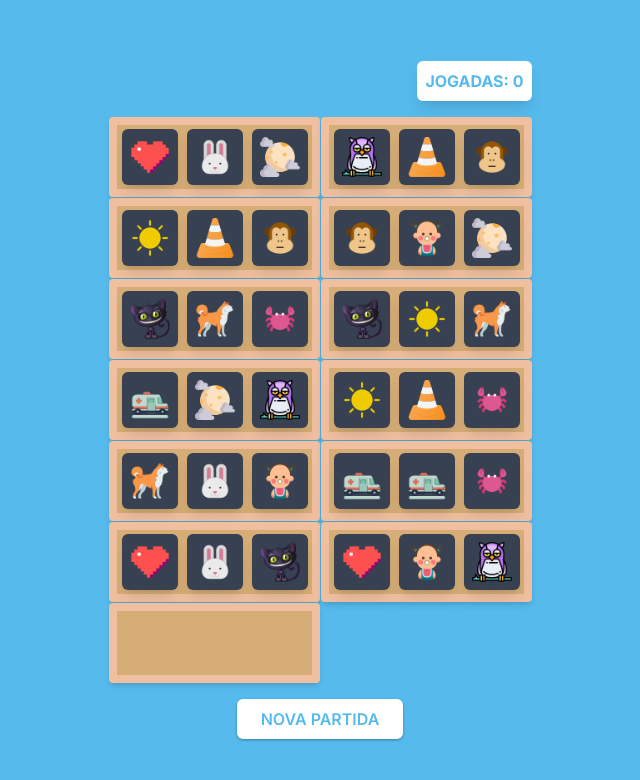
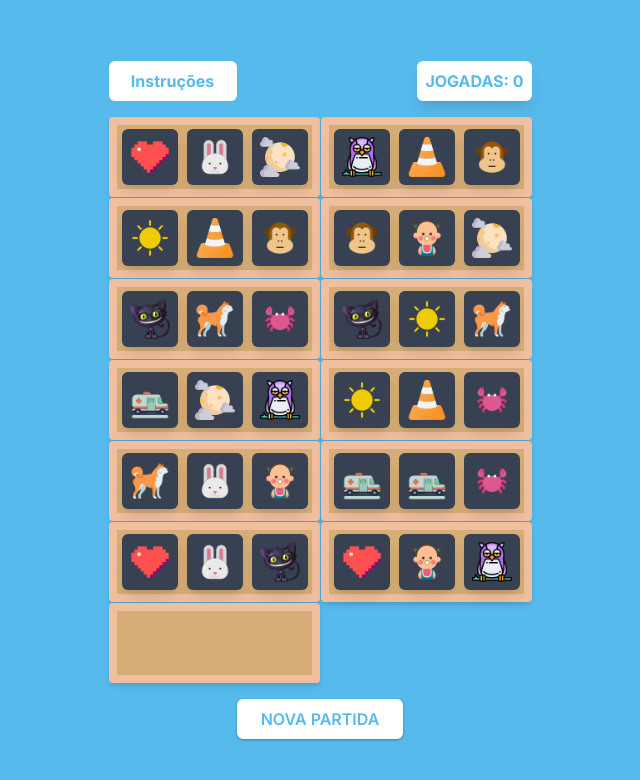
Before and after one commit to manoelps/Jogo-Organizar-Itens-NextJS, a Next.js app: page / in a window 1280 px wide. Shown: the top 780 px of the page, without its empty margins (320-960 px from the left). Built offline with nearby package versions, Linux system fonts and the light colour scheme.

Commit message:
adicionado instrucoes de como jogar

```diff
--- a/src/app/page.tsx
+++ b/src/app/page.tsx
@@ -3,17 +3,53 @@
 import useGame from '@/hooks/useGame';
 import classNames from 'classnames';
 import Image from 'next/image';
+import { useState } from 'react';
 
 const Page = () => {
+	const [seeInstructions, setSeeInstructions] = useState(false);
+
 	const { galleries, handleCardClick, shake, activeGalery, handleItemClick, activeItem, resetGame, play, handleReload } = useGame();
 
 	return (
 		<main className="flex justify-center items-center lg:h-screen md:h-screen">
 			<div>
-				<div className=" w-full flex justify-end py-4">
-					{/* <div className="flex justify-center items-center bg-white p-2 rounded-md font-bold text-[#56BAEC] w-32">
-						<Stopwatch />
-					</div> */}
+				<div className=" w-full flex justify-between py-4">
+					<div
+						onClick={() => {
+							setSeeInstructions(!seeInstructions);
+						}}
+						className="flex justify-center items-center bg-white p-2 rounded-e-md md:rounded-md lg:rounded-md font-bold text-[#56BAEC] w-32 cursor-pointer"
+					>
+						Instruções
+						{seeInstructions && (
+							<div className="absolute w-full lg:w-[400px]  top-0  lg:top-1/2 left-1/2 transform -translate-x-1/2 lg:-translate-y-1/2 bg-white rounded-b-lg lg:rounded-lg z-10 shadow shadow-black/80 border-2 border-white">
+								<div className=" pt-4 pl-4 pr-4  flex justify-center flex-col">
+									<div className="flex flex-col gap-4">
+										<h2 className="">Início do Jogo</h2>
+										<div className="font-medium pl-2">
+											Ao iniciar o jogo, você verá uma série de cards dispostos em uma grade, com 3 espaços vagos
+										</div>
+										<h2 className="">Mover um Card</h2>
+										<div className="font-medium pl-2">Para mover um card, siga estes passos:</div>
+										<h3 className="">1. Selecione o Card:</h3>
+										<div className="font-medium pl-2">
+											Clique no card que você deseja mover. O card selecionado ficará destacado para indicar que está
+											pronto para ser movido.
+										</div>
+										<h3>2. Selecione o Espaço Vago:</h3>
+										<span className="font-medium">
+											Clique no espaço vago onde você deseja mover o card. O card selecionado será movido para o
+											espaço vago escolhido.
+										</span>
+									</div>
+								</div>
+								<div className="flex justify-center items-center mt-4 bg-gray-100 p-4 rounded-b-lg">
+									<button className="text-[#56BAEC]/90">FECHAR</button>
+								</div>
+							</div>
+						)}
+					</div>
+
 					<div className="bg-white p-2 shadow-lg rounded-s-md md:rounded-md lg:rounded-md font-bold text-[#56BAEC]">
 						JOGADAS: {play}
 					</div>
@@ -62,7 +98,7 @@ const Page = () => {
 					))}
 				</div>
 
-				<div className="w-full flex items-center justify-center py-4 gap-3">
+				<div className="w-full flex justify-center py-4">
 					<button
 						onClick={resetGame}
 						className={classNames(
```
